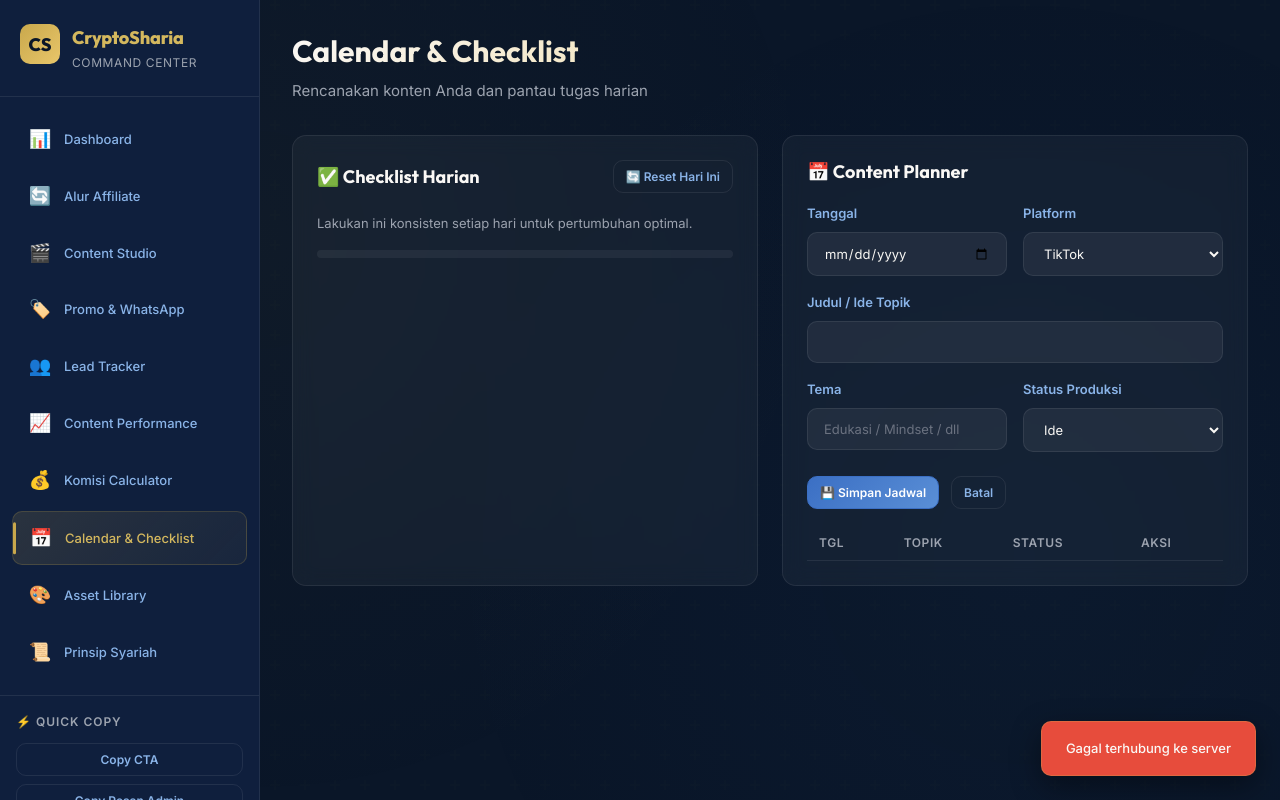
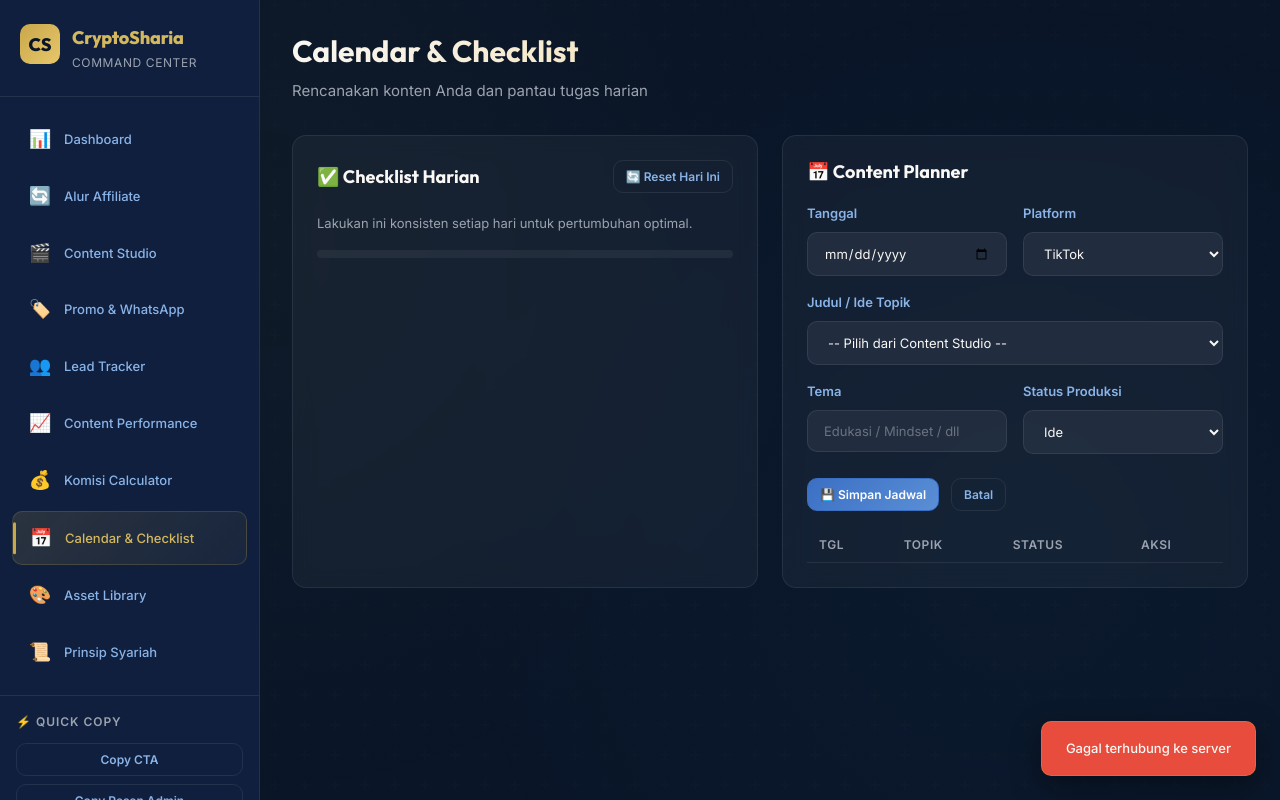
Before and after one commit to naufalnab/portofolio, a PHP site: page /affiliate/index.php in a window 1280 px wide, after a click that opens the changed part. Run offline with PHP 8.4, Linux system fonts and the light colour scheme; the visitor is signed in with stand-in values (Sample User, id 1); tables that the repository leaves empty hold one stand-in row (values such as "Sample post"); lists and menus that the app fills with data are empty.

Commit message:
Update calTitle to be a dropdown populated from Content Studio

```diff
--- a/affiliate/assets/js/script.js
+++ b/affiliate/assets/js/script.js
@@ -699,11 +699,31 @@ const App = {
 
     // ==================== CALENDAR & CHECKLIST ====================
     async loadCalendar() {
+        if (!this.contents || this.contents.length === 0) {
+            const resC = await this.apiCall('contents', 'list');
+            if (resC) this.contents = resC.data;
+        }
+        this.updateCalTitleDropdown();
+
         const res = await this.apiCall('calendar', 'list');
         if (res) {
             this.calendar = res.data;
             this.renderCalendar();
         }
+    },
+
+    updateCalTitleDropdown() {
+        const select = document.getElementById('calTitle');
+        if (!select) return;
+        let opts = '<option value="">-- Pilih dari Content Studio --</option>';
+        if (this.contents) {
+            this.contents.forEach(c => {
+                opts += `<option value="${c.title}">${c.title}</option>`;
+            });
+        }
+        const currentVal = select.value;
+        select.innerHTML = opts;
+        if (currentVal) select.value = currentVal;
     },
 
     renderCalendar() {
--- a/affiliate/index.php
+++ b/affiliate/index.php
@@ -854,7 +854,9 @@ include __DIR__ . '/includes/sidebar.php';
             </div>
             <div class="form-group">
               <label>Judul / Ide Topik</label>
-              <input type="text" id="calTitle" class="input" required>
+              <select id="calTitle" class="input" required>
+                <option value="">-- Pilih dari Content Studio --</option>
+              </select>
             </div>
             <div class="form-row">
               <div class="form-group">
```
